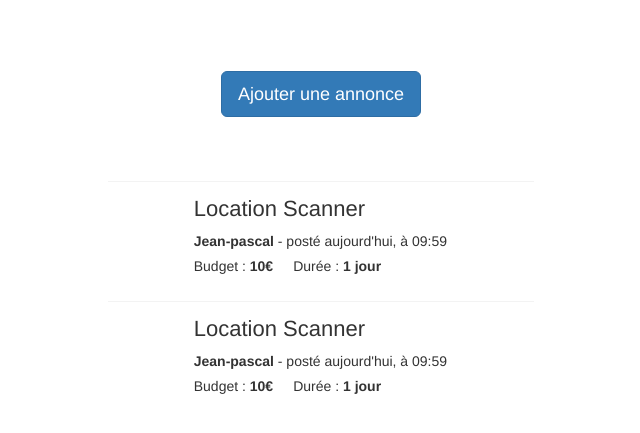
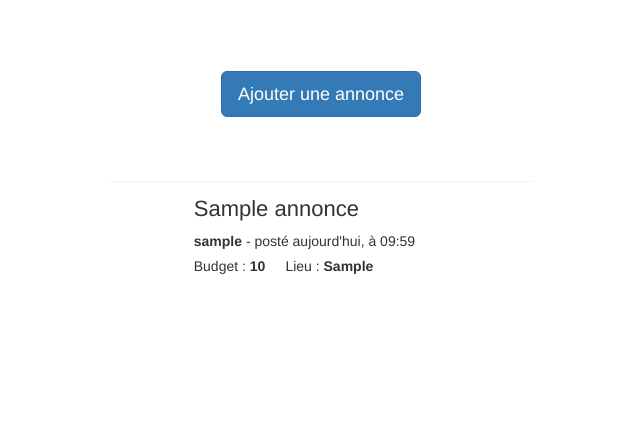
Before and after one commit to Typhon0/Projet-Web-DUT, a PHP site: page /Projet-Web-DUT/ in a window 1280 px wide. Shown: the part 205-638 px from the top of the page, without its empty margins (319-959 px from the left). Run offline with PHP 8.4, Linux system fonts and the light colour scheme; tables that the repository leaves empty hold one stand-in row (values such as "Sample post").

Commit message:
Update page d'accueil annonces

```diff
--- a/Model/Annonce.php
+++ b/Model/Annonce.php
@@ -2,7 +2,6 @@
 
 class Annonce {
 
-	public $idAnnonce;
 	public $demandeur;
 	public $titre;
 	public $service;
@@ -12,7 +11,6 @@ class Annonce {
 
 	public function __construct($new_demandeur,$new_titre,$new_service,$new_lieu,$new_prix,$new_message)
 	{
-		$this->idAnnonce = -1 ;
 		$this->demandeur = $new_demandeur;
 		$this->titre = $new_titre;
 		$this->service =$new_service;
@@ -21,81 +19,6 @@ class Annonce {
 		$this->message = $new_message;
 	}
 
-	function verifier_utilisateurs_dispos($service) {
 
-		global $bdd;
-		$service = (string) $service;
-
-		$req = $bdd->prepare('SELECT idUtilisateur FROM UtilisateurService WHERE idService=(SELECT idService FROM Service WHERE nom=:service;) AND disponible=true');
-		$req->bindParam(':service', $service, PDO::PARAM_STR);
-		$req->execute();
-		if($req->num_rows == 0) {
-			return false;
-		}
-		include_once('../Model/Users.php');
-		$usersDispos = $req->fetchAll(PDO::FETCH_CLASS, "Users");
-		return $usersDispos;
-	}
-
-	function poster_annonce($titre, $service, $lieu, $prix, $message) {
-		include_once('../Model/config.php');
-
-		$query = 'INSERT INTO Annonce (demandeur, titre, catService, lieu, prix, message) VALUES (?, ?, ?, ?, ?, ?);';
-		$stmt = $bdd->prepare($query);
-
-		$stmt->bindValue(1, $_SESSION['user_id'], PDO::PARAM_INT);
-		$stmt->bindValue(2, $titre, PDO::PARAM_STR);
-		$stmt->bindValue(3, $service, PDO::PARAM_INT);
-		$stmt->bindValue(4, $lieu, PDO::PARAM_STR);
-		$stmt->bindValue(5, $prix, PDO::PARAM_INT);
-		$stmt->bindValue(6, $message, PDO::PARAM_STR);
-
-		$stmt->execute();
-		$stmt->closeCursor();
-		$stmt = NULL;
-	}
-
-	function get_annonces_postees() {
-		include_once('../Model/config.php');
-
-		$query = 'SELECT * FROM Annonce WHERE demandeur = ?';
-		$stmt = $bdd->prepare($query);
-		$stmt->bindValue(1, $_SESSION['user_id'], PDO::PARAM_INT);
-		$stmt->execute();
-		$lesAnnonces = $stmt->fetchAll(PDO::FETCH_CLASS, "Annonce");
-		return $lesAnnonces;
-	}
-
-	function get_annonces_sauvegardees() {
-		include_once('../Model/config.php');
-
-		$query = 'SELECT * FROM AnnonceSauv WHERE idUtilisateur = ?';
-		$stmt = $bdd->prepare($query);
-		$stmt->bindValue(1, $_SESSION['user_id'], PDO::PARAM_INT);
-		$stmt->execute();
-		$lesAnnonces = $stmt->fetchAll(PDO::FETCH_CLASS, "Annonce");
-		return $lesAnnonces;
-	}
-
-	function delete_annonce($idAnnonce) {
-		include_once('../Model/config.php');
-
-		$query = 'DELETE FROM Annonce WHERE idAnnonce = ?');
-		$stmt = $bdd->prepare($query);
-		$stmt->bindValue(1, $idAnnonce, PDO::PARAM_INT);
-		$stmt->execute();
-		$stmt->closeCursor();
-		$stmt = NULL;
-	}
-
-	function get_all_anonces() {
-		include_once('../Model/config.php');
-
-		$query = 'SELECT * FROM Annonce';
-		$stmt = $bdd->prepare($query);
-		$stmt->execute();
-		$lesAnnonces = $stmt->fetchAll(PDO::FETCH_CLASS, "Annonce");
-		return $lesAnnonces;
-	}
 }
 ?>
--- /dev/null
+++ b/Model/fonctions_annonces.php
@@ -0,0 +1,106 @@
+<?php
+function verifier_utilisateurs_dispos($service) {
+		include_once('Users.php');
+		global $bdd;
+		$service = (string) $service;
+
+		$req = $bdd->prepare('SELECT idUtilisateur FROM UtilisateurService WHERE idService=(SELECT idService FROM Service WHERE nom=:service;) AND disponible=true');
+		$req->bindParam(':service', $service, PDO::PARAM_STR);
+		$req->execute();
+		if($req->num_rows == 0) {
+			return false;
+		}
+		include_once('../Model/Users.php');
+		$usersDispos = $req->fetchAll(PDO::FETCH_CLASS, "Users");
+		return $usersDispos;
+	}
+
+	function poster_annonce($titre, $service, $lieu, $prix, $message) {
+		include_once('config.php');
+
+		$query = 'INSERT INTO Annonce (demandeur, titre, catService, lieu, prix, message) VALUES (?, ?, ?, ?, ?, ?);';
+		$stmt = $bdd->prepare($query);
+
+		$stmt->bindValue(1, $_SESSION['user_id'], PDO::PARAM_INT);
+		$stmt->bindValue(2, $titre, PDO::PARAM_STR);
+		$stmt->bindValue(3, $service, PDO::PARAM_INT);
+		$stmt->bindValue(4, $lieu, PDO::PARAM_STR);
+		$stmt->bindValue(5, $prix, PDO::PARAM_INT);
+		$stmt->bindValue(6, $message, PDO::PARAM_STR);
+
+		$stmt->execute();
+		$stmt->closeCursor();
+		$stmt = NULL;
+	}
+
+	function get_annonces_postees() {
+		include_once('config.php');
+		include_once('Annonce.php');
+
+		$query = 'SELECT titre, service, lieu, prix, message FROM Annonce WHERE demandeur = ?';
+		$stmt = $bdd->prepare($query);
+		$stmt->bindValue(1, $_SESSION['user_id'], PDO::PARAM_INT);
+		$stmt->execute();
+		$lesAnnonces = $stmt->fetchAll(PDO::FETCH_CLASS, "Annonce");
+		return $lesAnnonces;
+	}
+
+	function get_annonces_sauvegardees() {
+		include_once('config.php');
+		include_once('Annonce.php');
+
+		$query = 'SELECT titre, service, lieu, prix, message FROM AnnonceSauv WHERE idUtilisateur = ?';
+		$stmt = $bdd->prepare($query);
+		$stmt->bindValue(1, $_SESSION['user_id'], PDO::PARAM_INT);
+		$stmt->execute();
+		$lesAnnonces = $stmt->fetchAll(PDO::FETCH_CLASS, "Annonce");
+		return $lesAnnonces;
+	}
+
+	function delete_annonce($idAnnonce) {
+		include_once('config.php');
+
+		$query = 'DELETE FROM Annonce WHERE idAnnonce = ?';
+		$stmt = $bdd->prepare($query);
+		$stmt->bindValue(1, $idAnnonce, PDO::PARAM_INT);
+		$stmt->execute();
+		$stmt->closeCursor();
+		$stmt = NULL;
+	}
+
+	function get_all_anonces() {
+		include_once('config.php');
+		include_once('Annonce.php');
+
+		$query = 'SELECT titre, service, lieu, prix, message FROM Annonce';
+		$stmt = $bdd->prepare($query);
+		$stmt->execute();
+		$lesAnnonces = $stmt->fetchAll(PDO::FETCH_CLASS, "Annonce");
+		return $lesAnnonces;
+	}
+
+	function get_annonces($nbAnnonces) {
+		include_once('config.php');
+		include_once('Annonce.php');
+
+		$query = 'SELECT demandeur, titre, service, lieu, prix, message FROM Annonce LIMIT ?';
+		$stmt = $bdd->prepare($query);
+		$stmt->bindValue(1, $nbAnnonces, PDO::PARAM_INT);
+		$stmt->execute();
+		$lesAnnonces = $stmt->fetchAll();
+		return $lesAnnonces;
+	}
+
+	function get_username_demandeur($demandeur) {
+		include('config.php');
+
+		$query = 'SELECT login FROM Utilisateur WHERE idUtilisateur = ?';
+		$stmt = $bdd->prepare($query);
+		$stmt->bindValue(1, $demandeur, PDO::PARAM_INT);
+		$stmt->execute();
+		//$username = $stmt->fetch();
+		if ($donnee = $stmt->fetch()) {
+			return $donnee['login'];
+		}
+	}
+?>
--- a/index.php
+++ b/index.php
@@ -30,6 +30,11 @@
                 <button id="singlebutton" name="singlebutton" type="button " class="btn btn-primary btn-lg hvr-buzz center-block addannonce">Ajouter une annonce</button>
             </div>
         </div>
+		<?php
+		include_once('Model/fonctions_annonces.php');
+		$lesAnnonces = get_annonces(3);
+		foreach ($lesAnnonces as $annonce) {
+		?>
         <div id="listannonceP" class="row">
             <div class="col-xs-12">
                 <div class="col-xs-4"></div>
@@ -41,34 +46,21 @@
                             </div>
                             <div class="col-xs-9 col-sm-10">
                                 <h4 class="title">
-                                            Location Scanner                                        </h4>
-                                <div class="username"> <span class="capitalize firstname">Jean-pascal</span> - posté aujourd'hui, à 09:59 </div>
+                                            <?php echo $annonce['titre'] ?>                                       </h4>
+                                <div class="username"> <span class="capitalize firstname">
+											<?php $username = get_username_demandeur($annonce['demandeur']);
+													echo $username ?></span> - posté aujourd'hui, à 09:59 </div>
                                 <div class="budget"> Budget : <b>
-                                            10€                                            </b> </div>
-                                <div class="duration"> Durée : <b>1 jour</b> </div>
-                            </div>
-                        </a>
-                    </div>
-                    <div id="listannonce" class="row">
-                        <a href="#">
-                            <div class="col-xs-3 col-sm-2 text-center no-padding">
-                                <div class="search-icon"></div>
-                            </div>
-                            <div class="col-xs-9 col-sm-10">
-                                <h4 class="title">
-                                            Location Scanner                                        </h4>
-                                <div class="username"> <span class="capitalize firstname">Jean-pascal</span> - posté aujourd'hui, à 09:59 </div>
-                                <div class="budget"> Budget : <b>
-                                            10€                                            </b> </div>
-                                <div class="duration"> Durée : <b>1 jour</b> </div>
+                                            <?php echo $annonce['prix'] ?> </b> </div>
+                                <div class="duration"> Lieu : <b>
+											<?php echo $annonce['lieu'] ?> </b> </div>
                             </div>
                         </a>
                     </div>
                 </div>
-
-                <div class="col-xs-4"></div>
             </div>
         </div>
+		<?php } ?>
         </div>
         <!-- /.container -->
         <!-- jQuery -->
```
